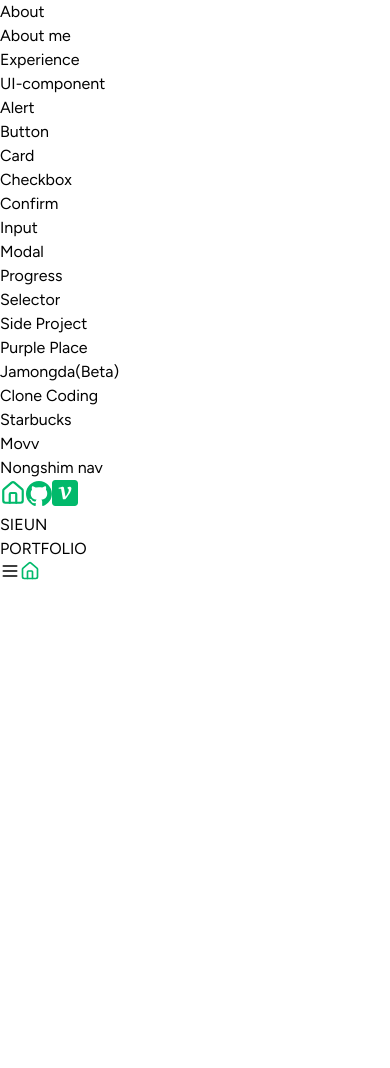
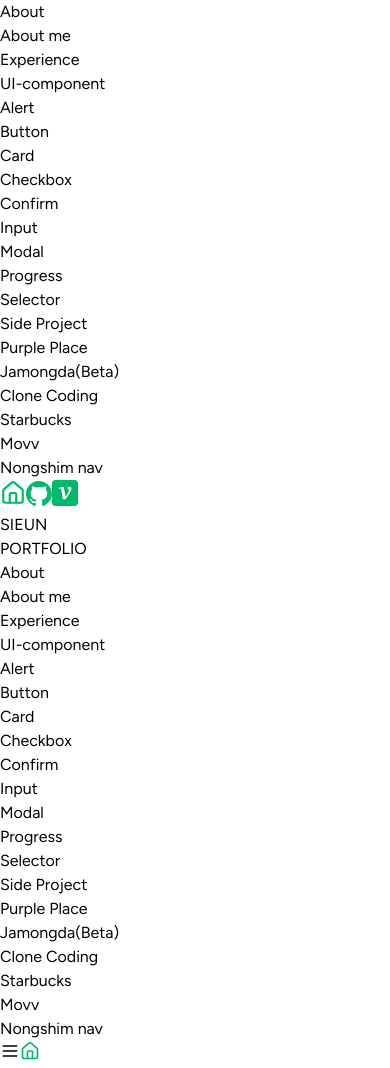
Before and after one commit to Sienna98/portfolio-sieun, a Next.js app: page / in a window 390 px wide. Before the commit the page ends 844 px from the top, so only its background shows below. Built offline with nearby package versions, Linux system fonts and the light colour scheme.

Commit message:
모바일 전용 사이드바 추가

```diff
--- a/src/app/(pages)/page.tsx
+++ b/src/app/(pages)/page.tsx
@@ -1,5 +1,6 @@
 "use client";
 
+import MobileSideBar from "@/components/mobile-side-bar";
 import { motion } from "framer-motion";
 
 const Home = () => {
@@ -29,6 +30,7 @@
           className="bg-[#58CE8F] rounded-full w-[20px] h-[20px] mb-[5px] md:w-[30px] md:h-[30px] md:mb-[10px] lg:w-[50px] lg:h-[50px] lg:mb-[20px]"
         />
       </div>
+      <MobileSideBar />
     </div>
   );
 };
--- a/src/components/mobile-side-bar.tsx
+++ b/src/components/mobile-side-bar.tsx
@@ -1,8 +1,57 @@
+import { menuList } from "@/data/sideBarMenuList";
+import { usePathname, useRouter } from "next/navigation";
+
 const MobileSideBar = () => {
+  const router = useRouter();
+  const pathName = usePathname();
+
   return (
-    <div>
-      <p>mobile side bar</p>
-    </div>
+    <aside className="fixed md:hidden top-0 right-0 w-1/2 h-[100vh] bg-[#FBFBFB] z-50">
+      <div>
+        {menuList.map((menu, idx) => (
+          <div key={idx} className="border-b border-gray-200 p-5">
+            <div className="leading-5">
+              <h2 className="text-[0.75rem] font-medium text-green-500">
+                {menu.category}
+              </h2>
+              <ul className="mt-3 flex flex-col gap-1.5 items-start">
+                {menu.list.map((item, idx) => (
+                  <li
+                    key={idx}
+                    className={`relative group inline cursor-pointer flex-shrink-0 flex-grow-0 basis-auto w-auto transition-transform duration-500 ease-in-out hover:translate-x-[5px] hover:font-semibold
+                                ${
+                                  pathName === item.link &&
+                                  "translate-x-[5px] font-semibold"
+                                }`}
+                  >
+                    <h3
+                      className="relative z-10 transition-all duration-300 transform"
+                      onClick={() => {
+                        if (item.type === "router") {
+                          router.push(item.link);
+                        } else {
+                          window.open(item.link, "_blank");
+                        }
+                      }}
+                    >
+                      {item.title}
+                    </h3>
+                    <span
+                      className={`absolute bottom-[-2px] left-0 w-0 h-[10px] bg-[#A6F0C9] transition-all duration-500 group-hover:w-full`}
+                    />
+                    {pathName === item.link && (
+                      <span
+                        className={`absolute bottom-[-2px] left-0 h-[10px] bg-[#A6F0C9] transition-all duration-500 w-full`}
+                      />
+                    )}
+                  </li>
+                ))}
+              </ul>
+            </div>
+          </div>
+        ))}
+      </div>
+    </aside>
   );
 };
 
```
